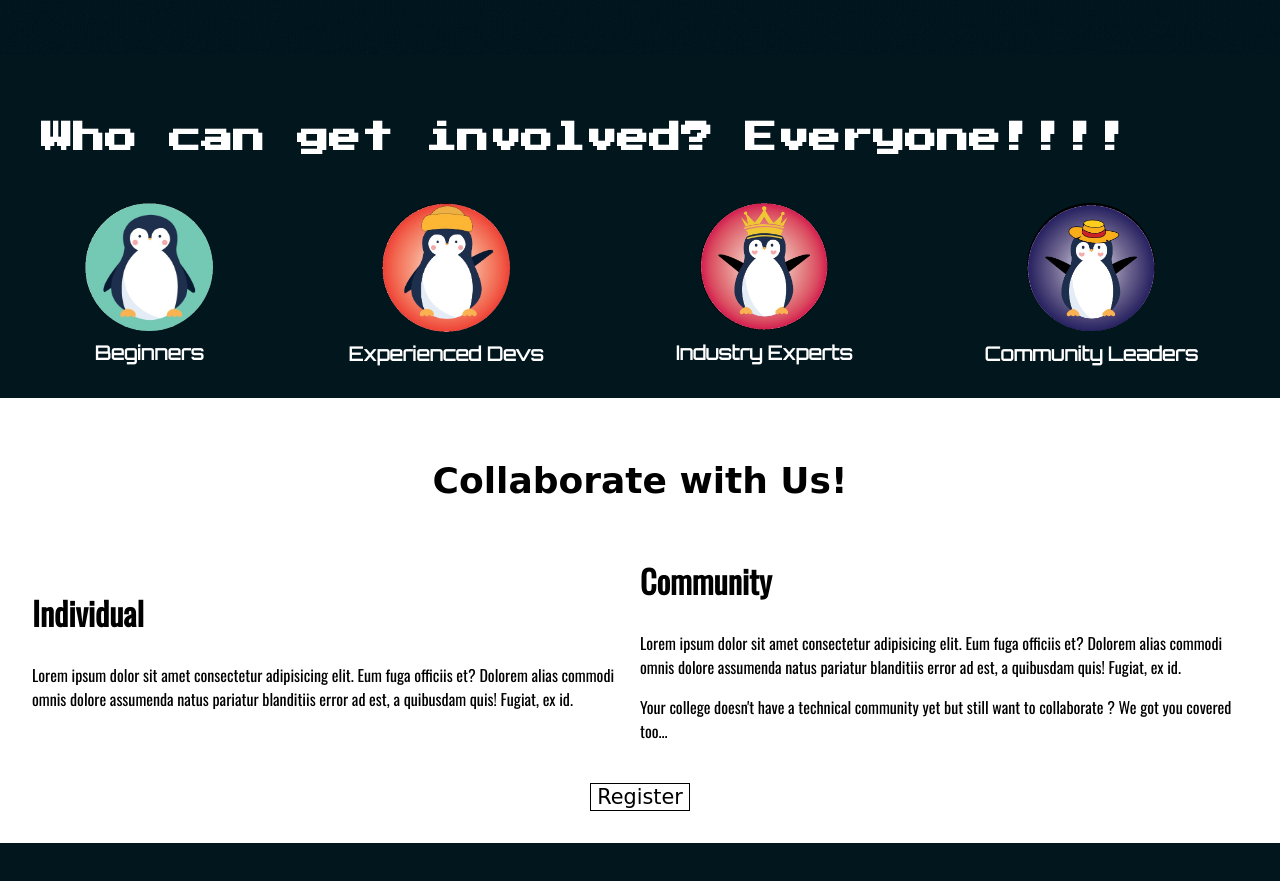
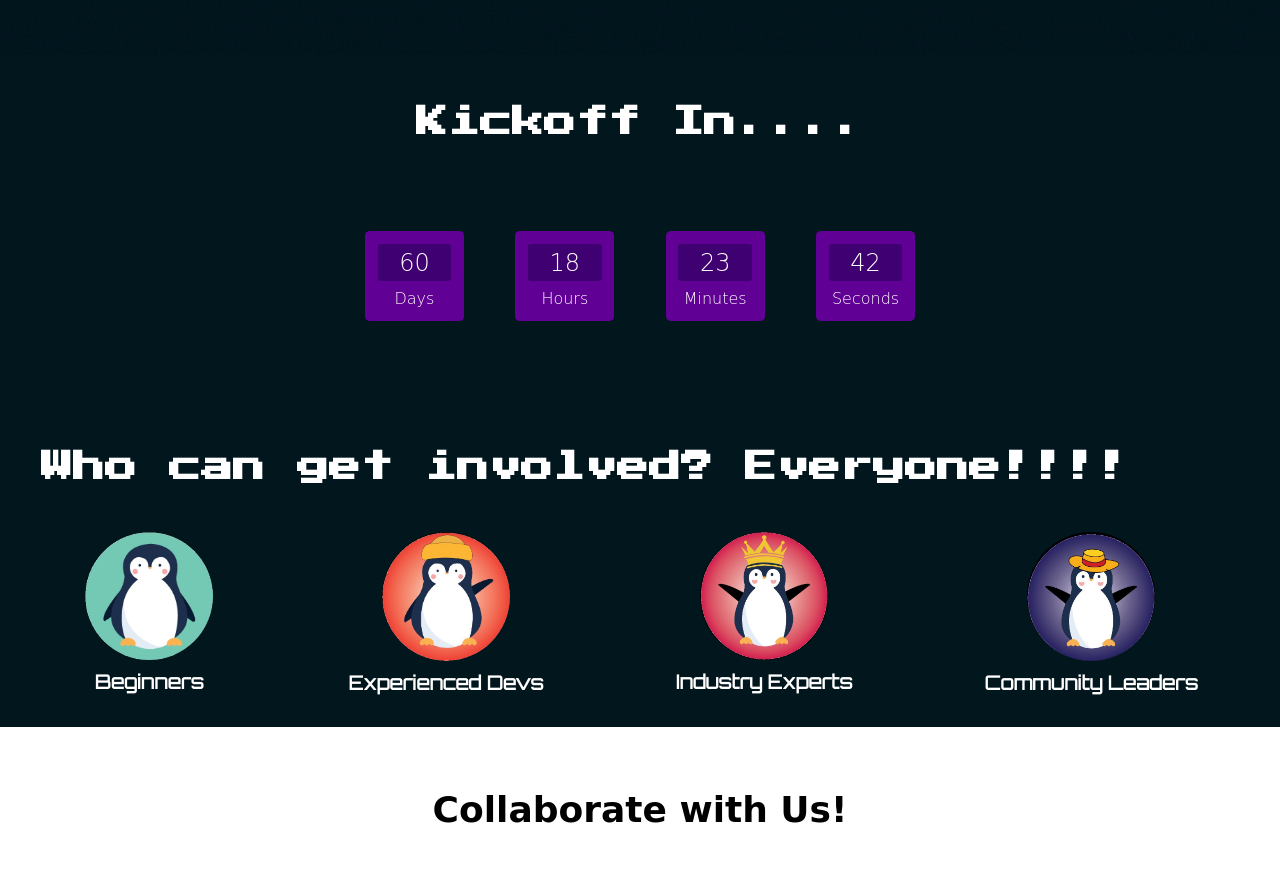
Before and after one commit to Feb-O-Thon/Feb-O-Thon.github.io, a plain HTML site: page index.html in a window 1280 px wide. Shown: the part 1875-2756 px from the top of the page. Drawn offline with nearby package versions, Linux system fonts and the light colour scheme; files whose address does not match are found by name; a web font is replaced by a local one.

Commit message:
added countdown clock

```diff
--- a/app/js/app.js
+++ b/app/js/app.js
@@ -12,3 +12,47 @@ document.addEventListener("scroll", () => {
     navbar.style.background = "None";
   }
 });
+
+// clock
+function getTimeRemaining(endtime) {
+  const total = Date.parse(endtime) - Date.parse(new Date());
+  const seconds = Math.floor((total / 1000) % 60);
+  const minutes = Math.floor((total / 1000 / 60) % 60);
+  const hours = Math.floor((total / (1000 * 60 * 60)) % 24);
+  const days = Math.floor(total / (1000 * 60 * 60 * 24));
+
+  return {
+    total,
+    days,
+    hours,
+    minutes,
+    seconds,
+  };
+}
+
+function initializeClock(id, endtime) {
+  const clock = document.getElementById(id);
+  const daysSpan = clock.querySelector(".days");
+  const hoursSpan = clock.querySelector(".hours");
+  const minutesSpan = clock.querySelector(".minutes");
+  const secondsSpan = clock.querySelector(".seconds");
+
+  function updateClock() {
+    const t = getTimeRemaining(endtime);
+
+    daysSpan.innerHTML = t.days;
+    hoursSpan.innerHTML = ("0" + t.hours).slice(-2);
+    minutesSpan.innerHTML = ("0" + t.minutes).slice(-2);
+    secondsSpan.innerHTML = ("0" + t.seconds).slice(-2);
+
+    if (t.total <= 0) {
+      clearInterval(timeinterval);
+    }
+  }
+
+  updateClock();
+  const timeinterval = setInterval(updateClock, 1000);
+}
+
+const deadline = new Date(Date.parse(new Date(2022, 2, 1)));
+initializeClock("clockdiv", deadline);
--- a/app/scss/main.scss
+++ b/app/scss/main.scss
@@ -112,6 +112,45 @@ body {
     }
   }
 }
+
+// clock section
+.clock {
+  @include section_head;
+  text-align: center;
+}
+
+#clockdiv {
+  margin: 2vw;
+  font-family: "Bungee Inline", cursive;
+  font-size: 1.5rem;
+  color: #fff;
+  display: flex;
+  justify-content: center;
+  font-weight: 100;
+  text-align: center;
+  padding: 1rem;
+}
+
+#clockdiv > div {
+  margin: 2vw;
+  padding: 1vw;
+  border-radius: 5%;
+  background-color: $secondary;
+  display: inline-block;
+}
+
+#clockdiv div > span {
+  padding: 0.3rem;
+  border-radius: 5%;
+  background-color: $primary;
+  display: inline-block;
+  width: 5vw;
+}
+
+.smalltext {
+  padding-top: 0.5rem;
+  font-size: 1rem;
+}
 @media only screen and (min-width: 1001px) and (max-width: 1300px) {
   .bg_img {
     margin-left: 1%;
@@ -126,6 +165,13 @@ body {
   }
 }
 @media only screen and (max-width: 1000px) {
+  #clockdiv {
+    font-size: 0.8rem;
+  }
+  .smalltext {
+    padding-top: 0.5rem;
+    font-size: 0.5rem;
+  }
   .get {
     h2 {
       font-size: 1.5rem;
--- a/index.html
+++ b/index.html
@@ -82,6 +82,27 @@
     <div>
       <img src="images/FFFFFF.gif" class="timeline" />
     </div>
+    <div class="clock">
+      <h1>Kickoff In....</h1>
+      <div id="clockdiv">
+        <div>
+          <span class="days"></span>
+          <div class="smalltext">Days</div>
+        </div>
+        <div>
+          <span class="hours"></span>
+          <div class="smalltext">Hours</div>
+        </div>
+        <div>
+          <span class="minutes"></span>
+          <div class="smalltext">Minutes</div>
+        </div>
+        <div>
+          <span class="seconds"></span>
+          <div class="smalltext">Seconds</div>
+        </div>
+      </div>
+    </div>
     <div data-aos="fade-right" class="container">
       <h1>Who can get involved? Everyone!!!!</h1>
       <div class="flex-container">
```
Also changed, not shown: app/scss/main.css, 1 other file.
